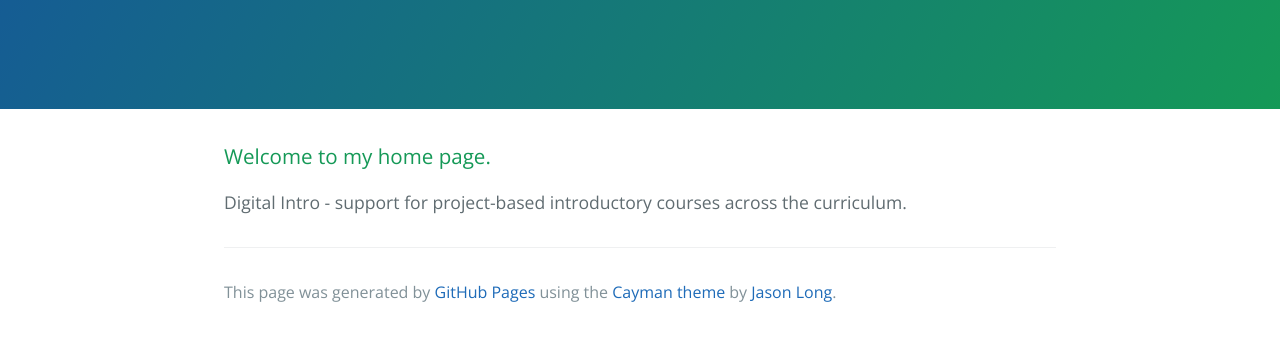
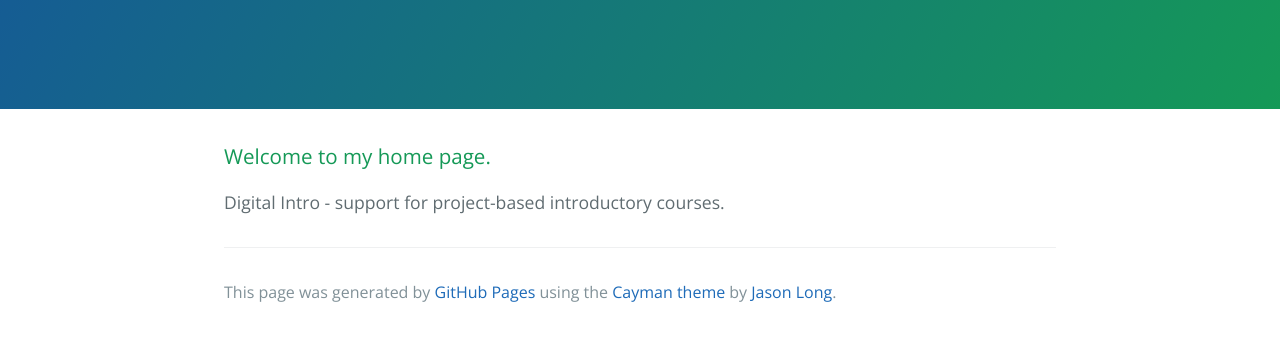
Before and after one commit to ldierker1/ldierker1.github.io, a plain HTML site: page index.html in a window 1280 px wide. Shown: the part 208-548 px from the top of the page. Drawn offline with nearby package versions, Linux system fonts and the light colour scheme.

Commit message:
Update index.html

```diff
--- a/index.html
+++ b/index.html
@@ -19,7 +19,7 @@
       <h3>
 <a id="welcome-to-my-home-page" class="anchor" href="#welcome-to-my-home-page" aria-hidden="true"><span aria-hidden="true" class="octicon octicon-link"></span></a>Welcome to my home page.</h3>
 
-<p>Digital Intro - support for project-based introductory courses across the curriculum.</p>
+<p>Digital Intro - support for project-based introductory courses.</p>
 
       <footer class="site-footer">
 
```
